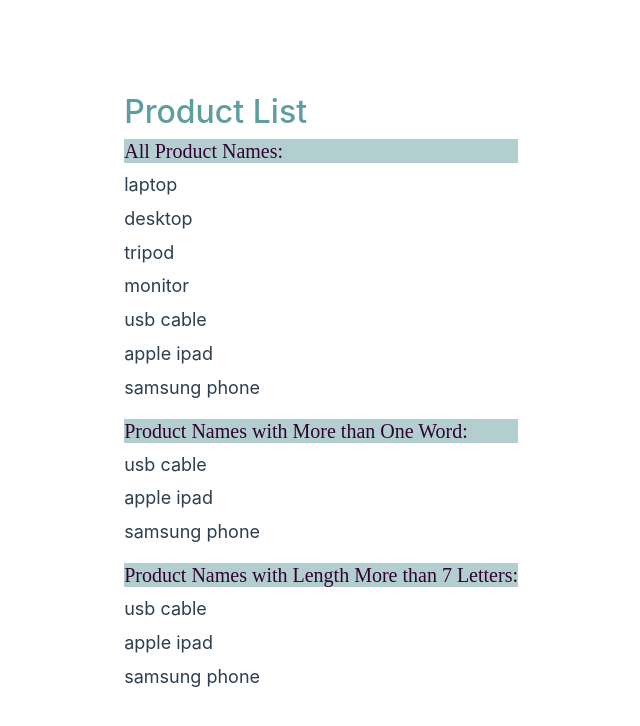
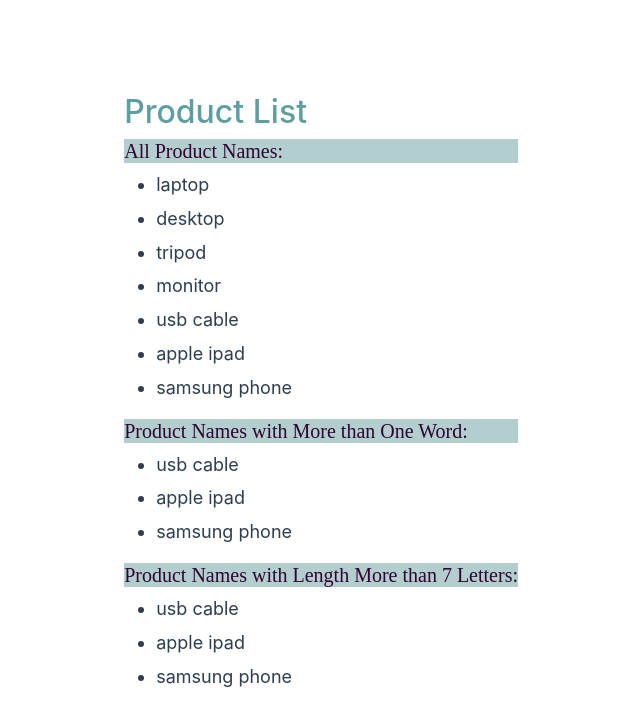
Before and after one commit to Harishmithak/vueproject1, a Vue app: page / in a window 1280 px wide. Shown: the top 726 px of the page, without its empty margins (122-762 px from the left). Built offline with nearby package versions, Linux system fonts and the light colour scheme.

Commit message:
new commit

```diff
--- a/src/components/array.vue
+++ b/src/components/array.vue
@@ -51,10 +51,7 @@
   </script>
 
   <style scoped>
-  ul {
-    list-style-type: none;
-    padding: 0;
-  }
+
 
   li {
     font-size: 18px;
```
